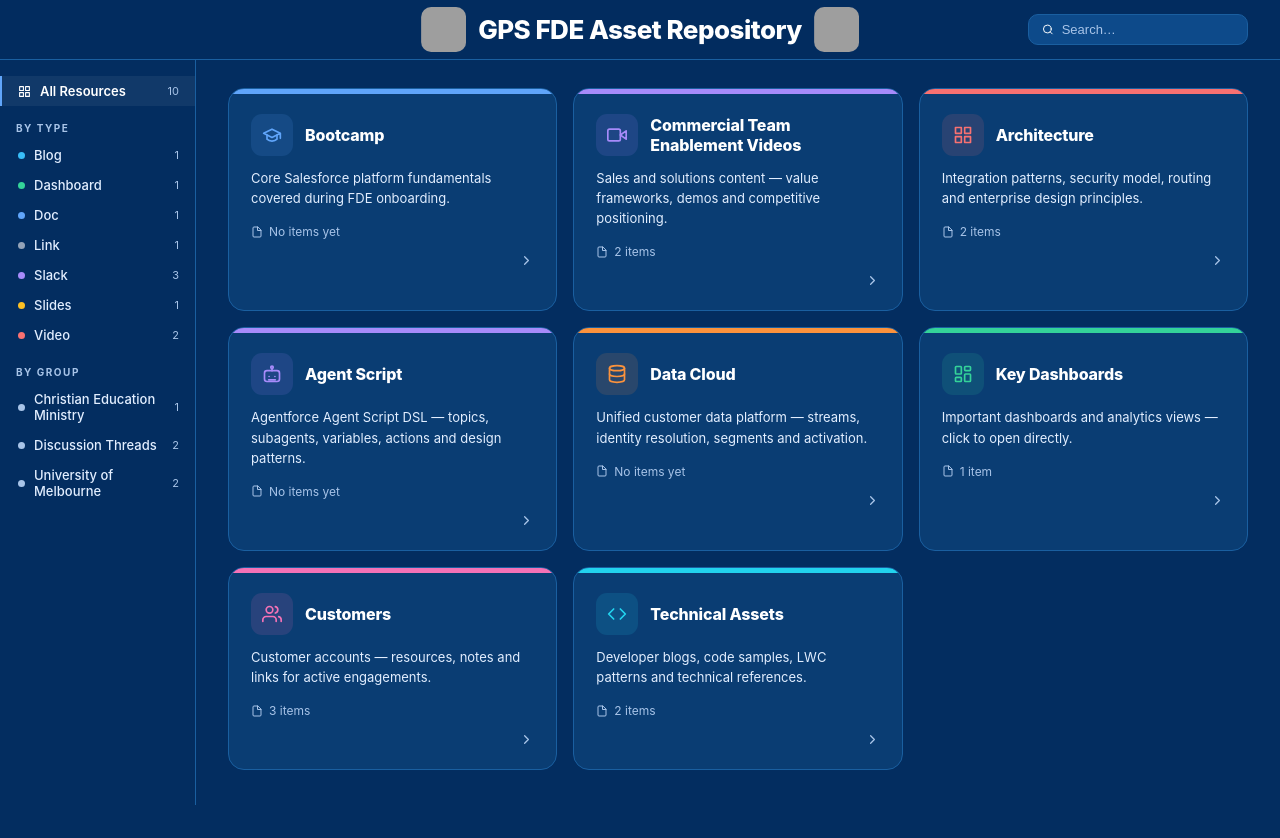
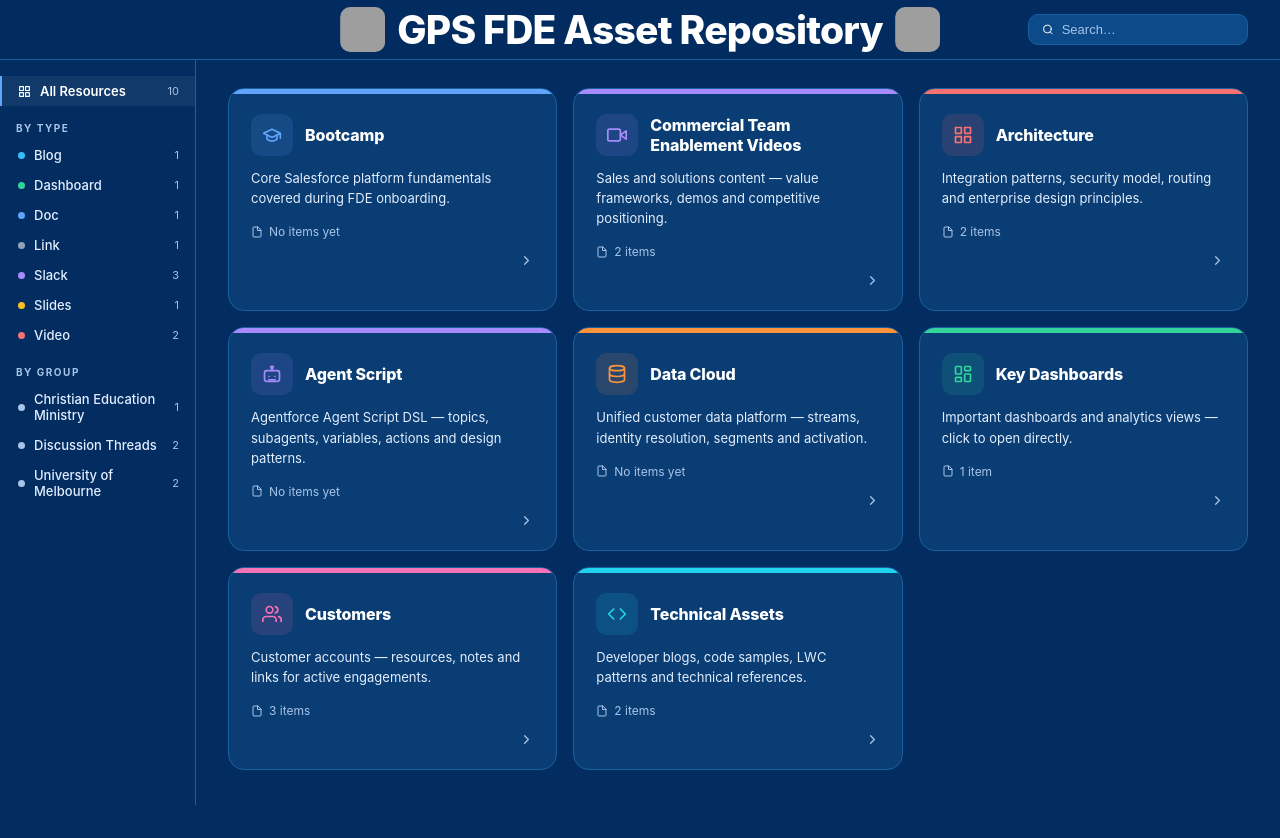
Before and after one commit to rwickramanayake77/fde-hub, a plain HTML site: page index.html in a window 1280 px wide. Drawn offline with Linux system fonts and the light colour scheme; grey boxes are pictures that could not be loaded.

Commit message:
Increase topbar title font size by 50% (26px → 39px)
Co-Authored-By: Claude Sonnet 4.6 <noreply@anthropic.com>

```diff
--- a/index.html
+++ b/index.html
@@ -26,7 +26,7 @@
     display: flex; align-items: center; gap: 12px;
   }
   .topbar-title { display: flex; align-items: center; gap: 12px; position: absolute; left: 50%; transform: translateX(-50%); }
-  .topbar-title-text { font-size: 26px; font-weight: 800; letter-spacing: -.02em; white-space: nowrap; }
+  .topbar-title-text { font-size: 39px; font-weight: 800; letter-spacing: -.02em; white-space: nowrap; }
   .topbar-icon { width: 45px; height: 45px; border-radius: 10px; object-fit: cover; flex-shrink: 0; }
   .breadcrumb { display: none; align-items: center; gap: 8px; font-size: 13px; color: var(--faint); padding: 12px 32px; border-bottom: 1px solid var(--border); background: rgba(10,61,115,.5); }
   .breadcrumb.show { display: flex; }
```
